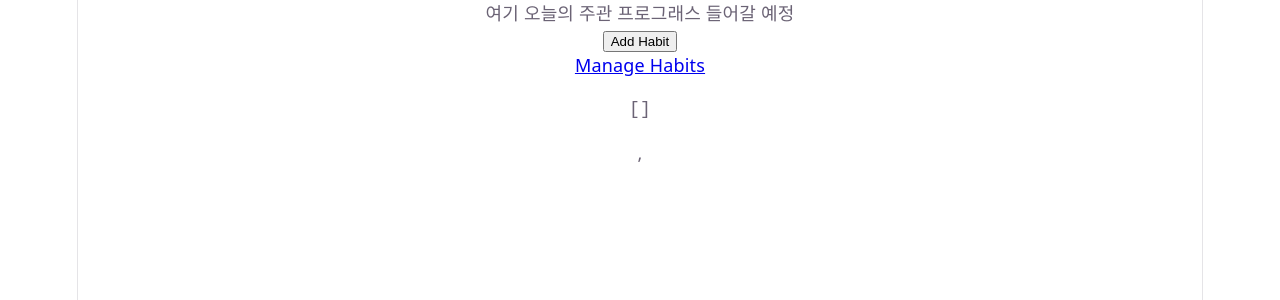
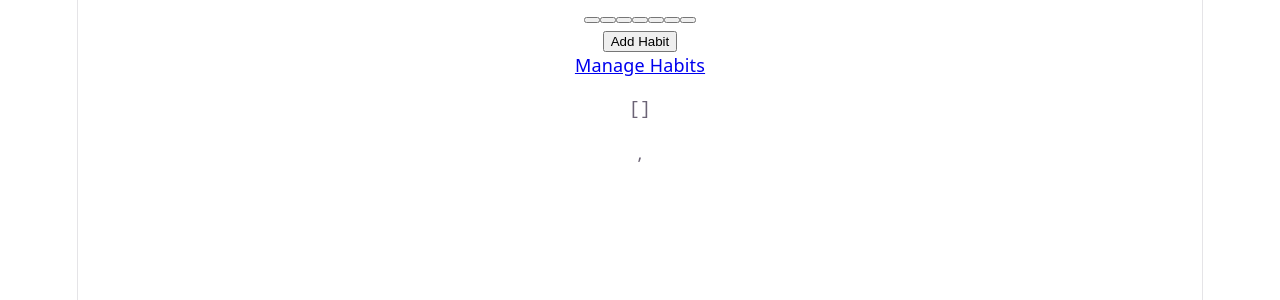
Before and after one commit to magicbox04/habit-tracker, a React (Vite) app in the folder habit-tracker/: page / in a window 1280 px wide. Shown: the top 300 px of the page. Built offline with nearby package versions, Linux system fonts and the light colour scheme.

Commit message:
Create a status bar

```diff
--- a/habit-tracker/src/components/WeekProgress.jsx
+++ b/habit-tracker/src/components/WeekProgress.jsx
@@ -1,7 +1,45 @@
-export function WeekProgress({ habits, isCalendarOpen, setIsCalendarOpen }) {
+import dayjs from "dayjs";
+import isoWeek from 'dayjs/plugin/isoWeek';
+dayjs.extend(isoWeek);
+
+export function WeekProgress({ habits}) {
+    dayjs.extend(isoWeek);
+
+    const DAYS = ['Mon', 'Tue', 'Wed', 'Thu', 'Fri', 'Sat', 'Sun'];
+    const monday = dayjs().startOf('isoWeek');
+
+    function getDayStatus(dayName, dateStr) {
+        const habitsForDay = habits.filter(h => h.expectedDays.includes(dayName));
+        const completedCount = habitsForDay.filter(h => h.completedDates.includes(dateStr)).length;
+
+        if (habitsForDay.length === 0) {
+            return "habit-no-habit-circle"; // 해당 요일에 habit 자체가 없음
+        }
+        else if (completedCount === 0) {
+            return "habit-empty-circle"
+        }
+        else if (habitsForDay.length === completedCount) {
+            return "habit-completed-circle"
+        }
+        else if (habitsForDay.length > completedCount) {
+            return "habit-partial-circle"
+        }
+
+    }
+
     return (
         <div>
-            여기 오늘의 주관 프로그래스 들어갈 예정
+            {
+                DAYS.map((day, i)=>(
+                    <button
+                    key={day}
+                    className={getDayStatus(day,  monday.add(i, 'day').format('YYYY-MM-DD') )}
+                    >
+
+                    </button>
+                )
+                )
+            }
         </div>
     );
 }
```
